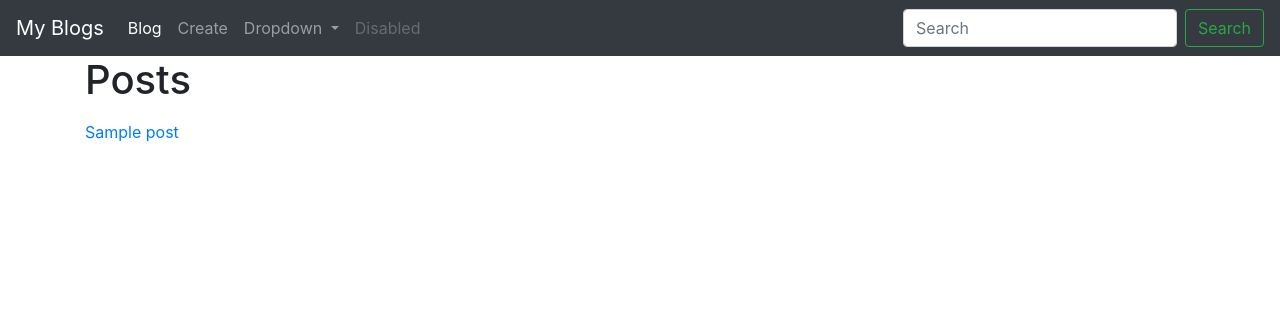
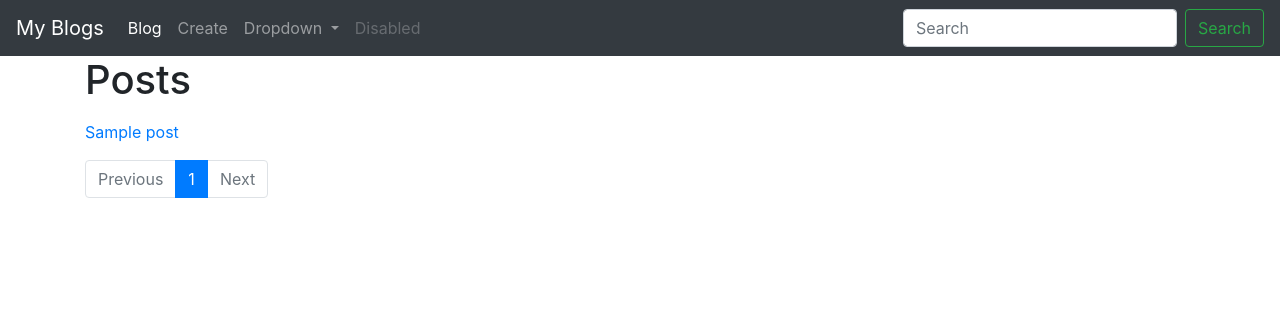
Before and after one commit to OlegSaw/my_blog, a Flask app: page /blog/ in a window 1280 px wide. Shown: the top 316 px of the page. Run offline with Flask 2, Linux system fonts and the light colour scheme; tables that the repository leaves empty hold one stand-in row (values such as "Sample post"); some libraries are stand-ins or nearby versions.

Commit message:
add pagination

```diff
--- a/posts/blueprint.py
+++ b/posts/blueprint.py
@@ -28,12 +28,23 @@ def index():
 
 	q = request.args.get('q')
 
+	page = request.args.get('page')
+
+	if page and page.isdigit():
+		page = int(page)
+	else:
+		page = 1
+
+	print("qweqwe: ", page)
+
 	if q:
-		posts = Post.query.filter(Post.title.contains(q) | Post.body.contains(q)).all()
+		posts = Post.query.filter(Post.title.contains(q) | Post.body.contains(q))
 	else:
 		posts = Post.query.order_by(Post.created.desc())
 
-	return render_template('posts/index.html', posts=posts)
+	pages = posts.paginate(page=page, per_page=5)
+
+	return render_template('posts/index.html', posts=posts, pages=pages)
 
 
 @posts.route('<slug>')
--- a/posts/templates/posts/index.html
+++ b/posts/templates/posts/index.html
@@ -9,9 +9,35 @@
 {% endblock %}
 
 {% block content %}
-    {% for post in posts %}
+    {% for post in pages.items %}
         <p>
             <a href="{{ url_for('posts.post_detail', slug=post.slug)}}">{{ post.title }}</a>
         </p>
     {% endfor %}
+
+  <nav>
+  <ul class="pagination">
+    <li {%  if not pages.has_prev %}
+        class="page-item disabled"
+    {% endif %}>
+      <a class="page-link" href="./?page={{ pages.prev_num }}" tabindex="-1">Previous</a>
+    </li>
+
+  {% for page in pages.iter_pages(left_edge=2, left_current=2,
+                   right_current=5, right_edge=2) %}
+
+ <li {% if  page == pages.page %} class="page-item active" {% endif %}>
+      <a class="page-link" href="./?page={{ page }}">{{ page }} <span class="sr-only">(current)</span></a>
+    </li>
+
+  {% endfor %}
+
+   <li {%  if not pages.has_next %}
+        class="page-item disabled"
+    {% endif %}>
+      <a class="page-link" href="./?page={{ pages.next_num }}" >Next</a>
+    </li>
+
+  </ul>
+</nav>
 {% endblock %}
```
